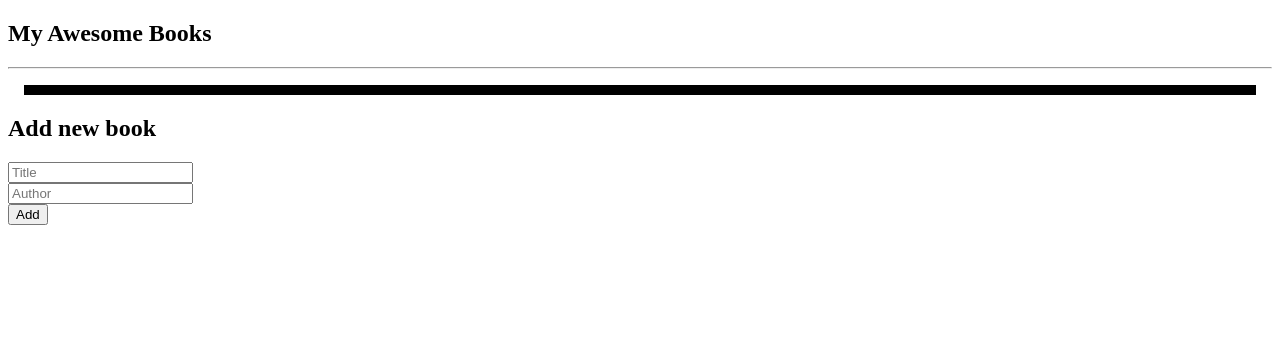
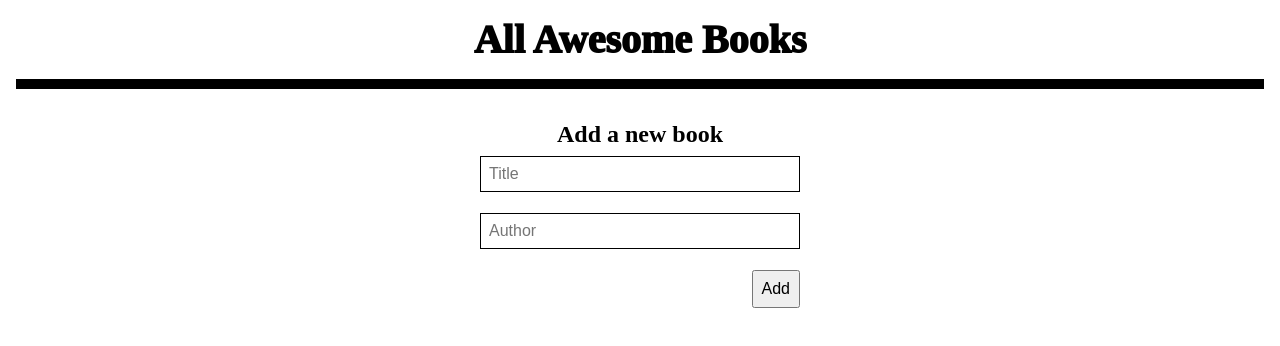
Before and after one commit to yusufyusie/Awesome-books, a website: page index.html in a window 1280 px wide. Drawn offline with Linux system fonts and the light colour scheme.

Commit message:
Update the styles file to support the asesmoe book

```diff
--- a/assets/css/styles.css
+++ b/assets/css/styles.css
@@ -1,3 +1,9 @@
+* {
+  box-sizing: border-box;
+  padding: 0;
+  margin: 0;
+}
+
 .books-display {
   border: 5px solid;
   margin: 1rem;
@@ -7,9 +13,58 @@
   font-size: 1.5em;
 }
 
-section.section h1 {
+.header h1 {
+  text-align: center;
+  font-size: 2.5rem;
+  font-weight: 950;
   margin: 1rem;
-  text-align: center;
-  font-size: 2rem;
-  font-weight: 900;
 }
+
+.add-book-form {
+  display: flex;
+  flex-direction: column;
+  margin: auto;
+  align-items: center;
+  gap: 1rem;
+  padding: 1rem;
+}
+
+.add-book-form div {
+  display: flex;
+  flex-direction: column;
+  align-items: center;
+  gap: 0.5rem;
+}
+
+#form-div {
+  display: flex;
+  flex-direction: column;
+  align-items: flex-end;
+  gap: 0.1rem;
+}
+
+form input {
+  width: 20rem;
+  font-size: 1rem;
+  padding: 0.5rem;
+  border: 1px solid;
+}
+
+button.add-btn {
+  font-size: 1rem;
+  padding: 0.5rem;
+  justify-self: end;
+}
+
+.books-detail div {
+  display: flex;
+  justify-content: space-between;
+  background-color: #dcdcdc;
+  padding: 0.5rem;
+}
+
+.books-detail {
+  display: flex;
+  flex-direction: column;
+  gap: 1rem;
+}
--- a/assets/js/book.js
+++ b/assets/js/book.js
@@ -49,7 +49,6 @@ class Book {
         <p>"<span>${addNewBook.title}</span>" by
         <span class="">${addNewBook.author}</span></p>
         <button id="${newId}" class="btn-remove">Remove</button>
-        <hr>
       </div>
     `;
     bookDetail.innerHTML += bookInfo;
--- a/index.html
+++ b/index.html
@@ -7,14 +7,13 @@
     <link rel="stylesheet" href="./assets/css/styles.css"/>
 </head>
 <body>
-    <header id="header">
+    <header id="header" class="header">
         <nav id="nav">
           <div id="nav-log">
-            <h1>My Awesome Books</h1>
+            <h1>All Awesome Books</h1>
         </div>
         </nav>
       </header>
-      <hr>
       <section class="section">
         <article>
             <!-- display books -->
@@ -25,9 +24,9 @@
       </section>
     <form id="form" action="" class="add-book-form">
         <div>
-            <h2>Add new book</h2>
+            <h2>Add a new book</h2>
             <div id="form-div">
-                <input type="text" id="title" class="title-book" name="title" placeholder="Title"><br>
+                <input type="text" id="title" class="title-book" name="title" placeholder="Title"></br>
                 <input type="text" id="author" class="author-book" name="author" placeholder="Author"><br>
                 <button type="submit" value="submit" class="add-btn">Add</button>
             </div>
```
